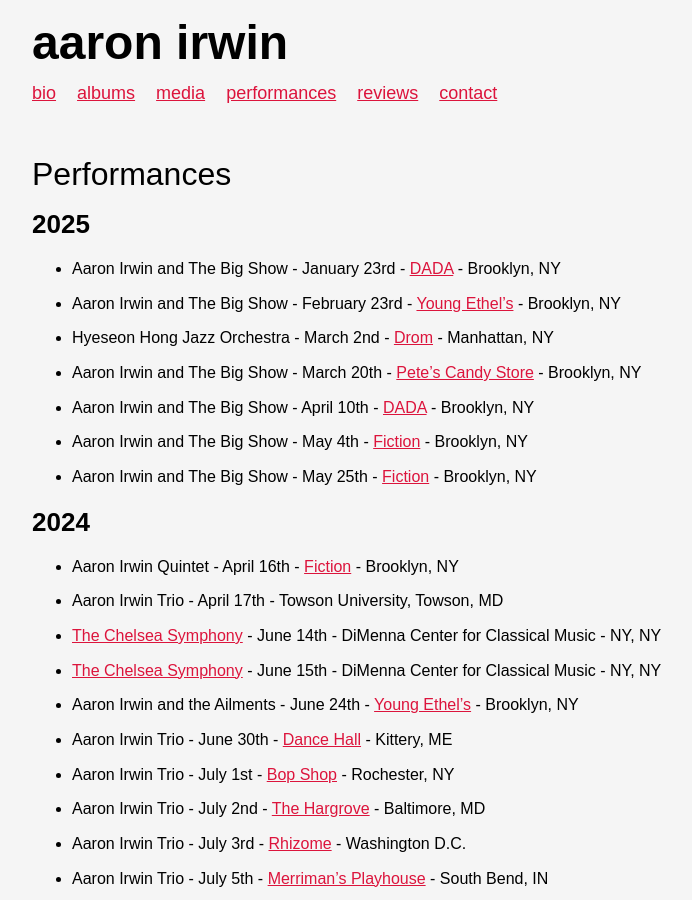
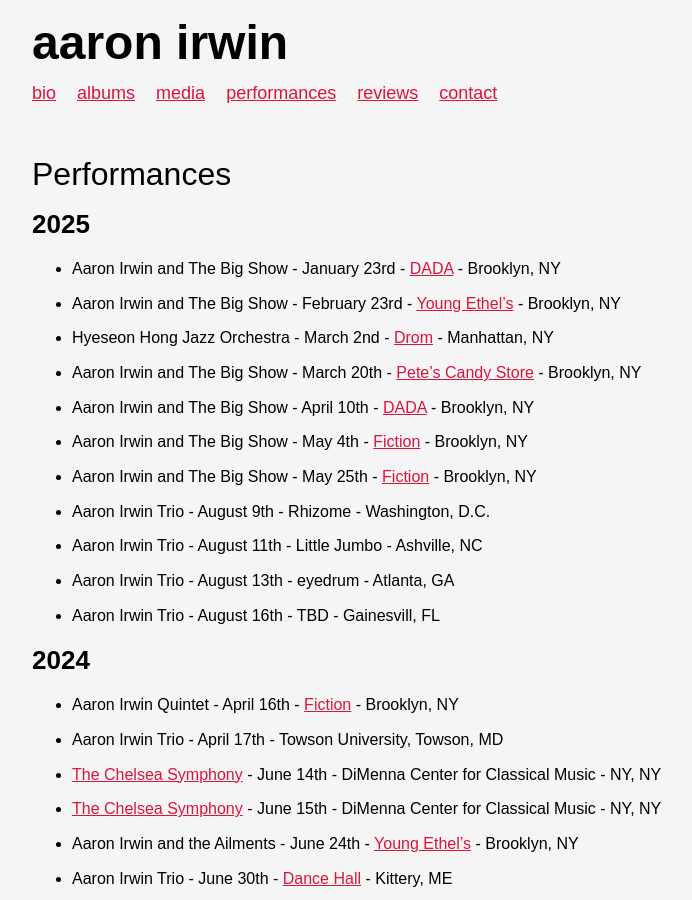
Before and after one commit to ryanve/aaronirwin.com, a Jekyll site: the page built from performances.md, in a window 1280 px wide and 900 px high. Shown: the whole window, without its empty margins (128-820 px from the left). Built offline with Jekyll 4.4.1, drawn with Linux system fonts in a browser that asks for light colours.

Commit message:
Update performances.md

```diff
--- a/performances.md
+++ b/performances.md
@@ -14,6 +14,10 @@ title: Performances
 - Aaron Irwin and The Big Show - April 10th - [DADA](https://dadabar.nyc/program) - Brooklyn, NY
 - Aaron Irwin and The Big Show - May 4th - [Fiction](https://fictionbk.com/) - Brooklyn, NY
 - Aaron Irwin and The Big Show - May 25th - [Fiction](https://fictionbk.com/) - Brooklyn, NY
+- Aaron Irwin Trio - August 9th - Rhizome - Washington, D.C.
+- Aaron Irwin Trio - August 11th - Little Jumbo - Ashville, NC
+- Aaron Irwin Trio - August 13th - eyedrum - Atlanta, GA
+- Aaron Irwin Trio - August 16th - TBD - Gainesvill, FL
 
 ## 2024
 
```
